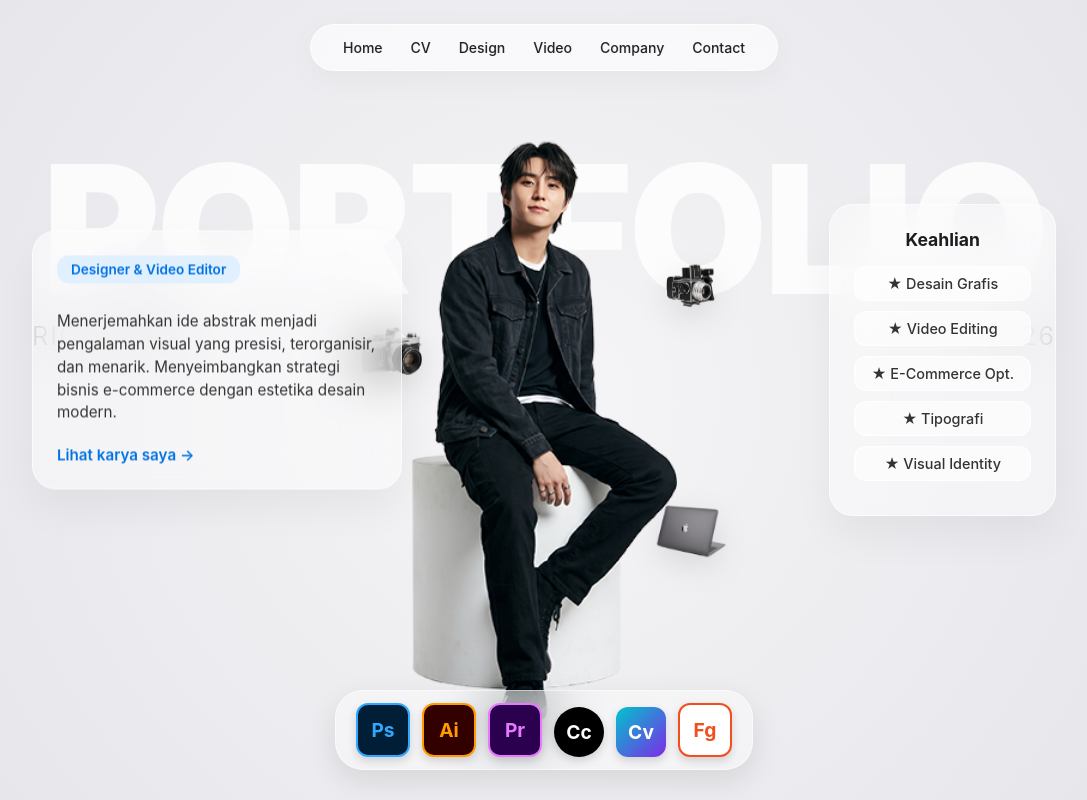
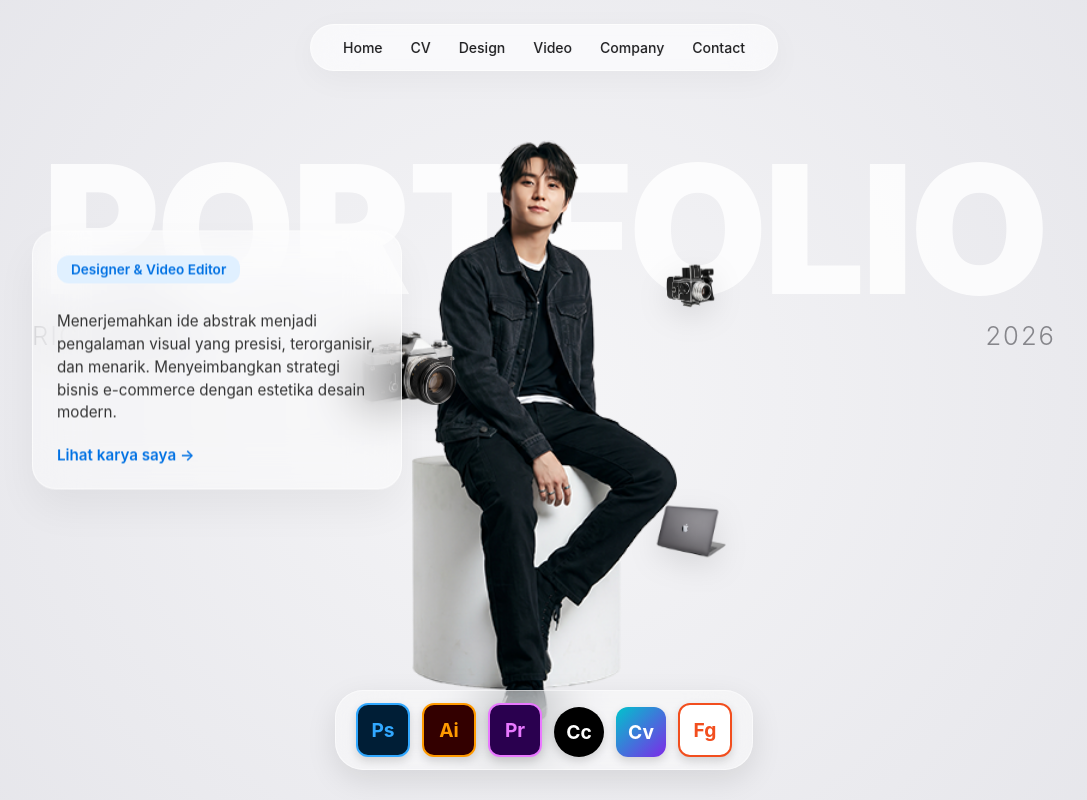
Before and after one commit to richiandi/designerkondang, a plain HTML site: page index.html in a window 1280 px wide. Shown: the top 800 px of the page, without its empty margins (96-1183 px from the left). Drawn offline with Linux system fonts and the light colour scheme.

Commit message:
Update index.html

```diff
--- a/index.html
+++ b/index.html
@@ -123,7 +123,7 @@
 
         /* Posisi & Animasi masing-masing item */
         .float-1 {
-            width: 65px; height: 65px;
+            width: 100px; height: 100px;
             top: 30%; left: 15px;
             animation: float-up-down-1 4.5s ease-in-out infinite;
         }
@@ -379,15 +379,6 @@
             <a href="#design" class="link-btn">Lihat karya saya &rarr;</a>
         </div>
 
-        <div class="glass-panel panel-right">
-            <h3>Keahlian</h3>
-            <div class="skill-pill">★ Desain Grafis</div>
-            <div class="skill-pill">★ Video Editing</div>
-            <div class="skill-pill">★ E-Commerce Opt.</div>
-            <div class="skill-pill">★ Tipografi</div>
-            <div class="skill-pill">★ Visual Identity</div>
-        </div>
-
         <div class="mac-dock">
             <div class="dock-item ic-ps" data-title="Photoshop">Ps</div>
             <div class="dock-item ic-ai" data-title="Illustrator">Ai</div>
```
